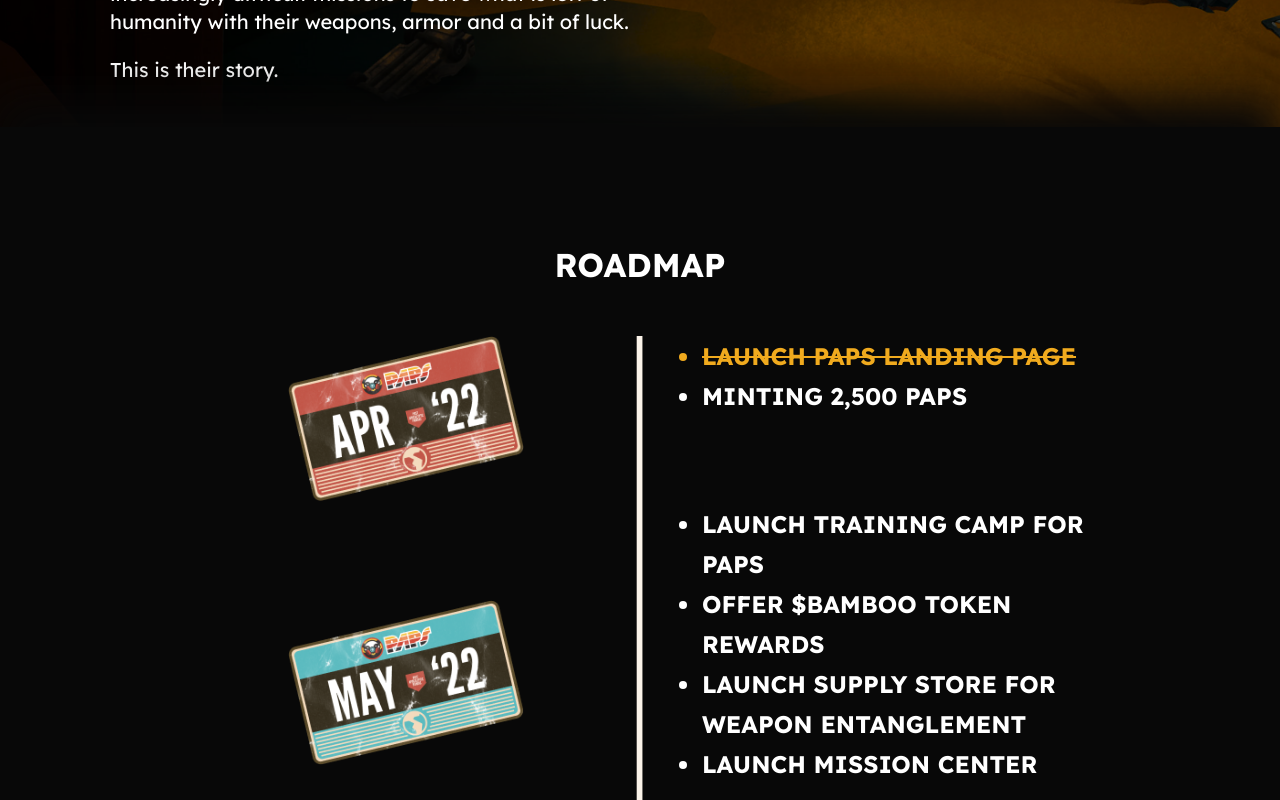
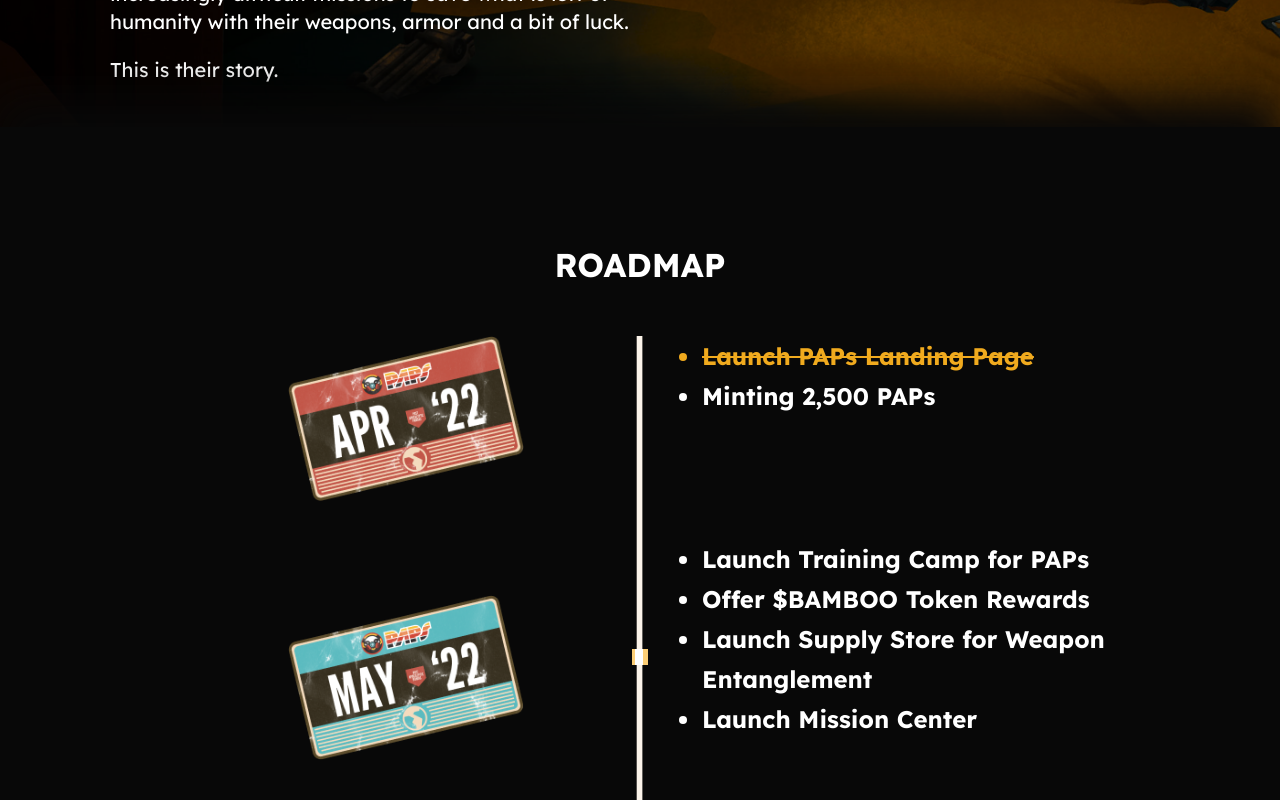
Before and after one commit to niramnagrab/paps, a React (Create React App) app: page / in a window 1280 px wide. Shown: the part 1720-2520 px from the top of the page. Built offline with nearby package versions, Linux system fonts and the light colour scheme; the HTML template or start-up script is replaced by a standard one.

Commit message:
resolving final review

```diff
--- a/package.json
+++ b/package.json
@@ -9,6 +9,7 @@
     "react": "^18.0.0",
     "react-dom": "^18.0.0",
     "react-scripts": "5.0.1",
+    "react-scroll": "^1.8.7",
     "web-vitals": "^2.1.4"
   },
   "scripts": {
--- a/src/component/Faqs.js
+++ b/src/component/Faqs.js
@@ -22,7 +22,7 @@ const FAQ = [
 const Faqs = () => {
   return (
     <>
-      <section class="faqs max">
+      <section class="faqs max" id="faq">
         <div class="faqs-container">
           <h1>faqs</h1>
           <div class="faq">
--- a/src/component/Ourstory.js
+++ b/src/component/Ourstory.js
@@ -5,7 +5,7 @@ import Paps_Plate from "./asserts/PapsPlate.png"
 const OurStory = () => {
   return (
     <>
-      <section className="theLoreOfPanda">
+      <section className="theLoreOfPanda" id="our-story">
         <div className="loreOfPandas">
           <div className="leftLore">
             <h1>THE LORE OF THE PANDAS</h1>
--- a/src/component/Roadmap.js
+++ b/src/component/Roadmap.js
@@ -6,25 +6,26 @@ import Plate3 from "./asserts/Plate3.png"
 const RoadMap = () => {
 
   return (
-    <>
-      <section class="roadmap">
+    <div id="roadmap">
+      <section className="roadmap">
         <h1>roadmap</h1>
-        <div class="roadmapContainer max">
-          <div class="leftRoadMap">
-            <div class="card">
+        <span className="yellow-dot" />
+        <div className="roadmapContainer max">
+          <div className="leftRoadMap">
+            <div className="card">
               <img src={Plate1} alt="First Plate" />
             </div>
-            <div class="card">
+            <div className="card">
               <img src={Plate2} alt="Second Plate" />
             </div>
-            <div class="card">
+            <div className="card">
               <img src={Plate3} alt="Third Plate" />
             </div>
           </div>
 
-          <div class="rightRoadMap">
+          <div className="rightRoadMap">
             <ul>
-              <li class="launchPaps">Launch PAPs Landing Page </li>
+              <li className="launchPaps">Launch PAPs Landing Page </li>
               <li>Minting 2,500 PAPs</li>
             </ul>
             <ul>
@@ -42,22 +43,22 @@ const RoadMap = () => {
         </div>
       </section>
 
-      <section class="mobileRaodmap">
-        <div class="roadmapHeading">
+      <section className="mobileRaodmap">
+        <div className="roadmapHeading">
           <h1>roadmap</h1>
         </div>
 
-        <div class="apr">
-          <div class="aprimg">
+        <div className="apr">
+          <div className="aprimg">
             <img src={Plate1} alt="" />
           </div>
           <ul>
-            <li class="launchPaps">Launch PAPs Landing Page</li>
+            <li className="launchPaps">Launch PAPs Landing Page</li>
             <li> Minting 2,500 PAPs</li>
           </ul>
         </div>
-        <div class="apr may">
-          <div class="aprimg">
+        <div className="apr may">
+          <div className="aprimg">
             <img src={Plate2} alt="" />
           </div>
           <ul>
@@ -67,8 +68,8 @@ const RoadMap = () => {
             <li> Launch Mission Center</li>
           </ul>
         </div>
-        <div class="apr jun">
-          <div class="aprimg">
+        <div className="apr jun">
+          <div className="aprimg">
             <img src={Plate3} alt="" />
           </div>
           <ul>
@@ -78,8 +79,7 @@ const RoadMap = () => {
           </ul>
         </div>
       </section>
-
-    </>
+    </div>
   )
 }
 
--- a/src/component/layout/Footer.js
+++ b/src/component/layout/Footer.js
@@ -23,7 +23,7 @@ const Footer = () => {
               <a href="#">rarity</a>
             </li>
             <li>
-              <a href="#">Name of Services</a>
+              <a href="#">Rarity (Coming Soon)</a>
             </li>
           </ul>
         </div>
--- a/src/component/layout/Header.js
+++ b/src/component/layout/Header.js
@@ -3,14 +3,17 @@ import logo from "../asserts/logo.png"
 import discrod from "../asserts/discrod.png"
 import twitter from "../asserts/twitter.png"
 import cross from "../asserts/close-menu.png"
+import { Link } from "react-scroll";
+
 const Header = () => {
   const [isOpen, setIsOpen] = useState(false)
   const handleCloseMenu = () => {
     setIsOpen(false)
+    console.log("op")
+
   }
   const handleOpenMenu = () => {
     setIsOpen(true)
-    console.log("op")
   }
   return (
     <>
@@ -29,13 +32,13 @@ const Header = () => {
               <img src={cross} alt="" />
             </li>
             <li>
-              <a href="#">our story</a>
+            <Link  onClick={()=>setIsOpen(false)} to="our-story" smooth={true} duration={500}>our story</Link>
             </li>
             <li>
-              <a href="#">roadmap</a>
+            <Link onClick={()=>setIsOpen(false)} to="roadmap" smooth={true} duration={500}>roadmap</Link>
             </li>
             <li>
-              <a href="#">faq</a>
+            <Link onClick={()=>setIsOpen(false)} to="faq" smooth={true} duration={500}>faq</Link>
             </li>
             <li>
               <div className="mob-link">
@@ -43,7 +46,7 @@ const Header = () => {
                 <img src={twitter} />
               </div>
 
-              <button className="btn top-btn">getapanda</button>
+              <button className="btn top-btn">Get Started</button>
             </li>
           </ul>
         </div>
--- a/src/index.css
+++ b/src/index.css
@@ -239,6 +239,25 @@ body {
   margin: 0%;
   padding-bottom: 88px;
 }
+.yellow-dot {
+  width: 16px;
+  height: 16px;
+  background: #FCCE75;
+  position: absolute;
+  z-index: 11;
+  left: 50%;
+  top: 45%;
+  transform: translate(-50%, -50%);
+  z-index: 1;
+}
+.yellow-dot::before {
+  content: "";
+  width: 8px;
+  height: 16px;
+  position: absolute;
+  background-color: white;
+  left: 20%;
+}
 .rightRoadMap {
   width: 50%;
   text-align: start;
@@ -247,6 +266,7 @@ body {
   flex-direction: column;
   padding: 0% 62px 4%;
   box-sizing: border-box;
+  text-transform: initial;
 }
 .rightRoadMap ul li {
   font-weight: 700;
@@ -617,11 +637,11 @@ body {
   .listItems {
     align-items: center;
     flex-direction: column;
-    background-color: white;
-    position: absolute;
+    background-color: #faf1e8;
+    position: fixed;
     top: -24px;
-    width: 118%;
-    left: -9%;
+    width: 100%;
+    left: 0;
     z-index: 1;
     border-radius: 0 0 34px 34px;
     transform: translate(0, -100%);
```
Also changed, not shown: 1 other file (tests, documents, lock files or other folders).
